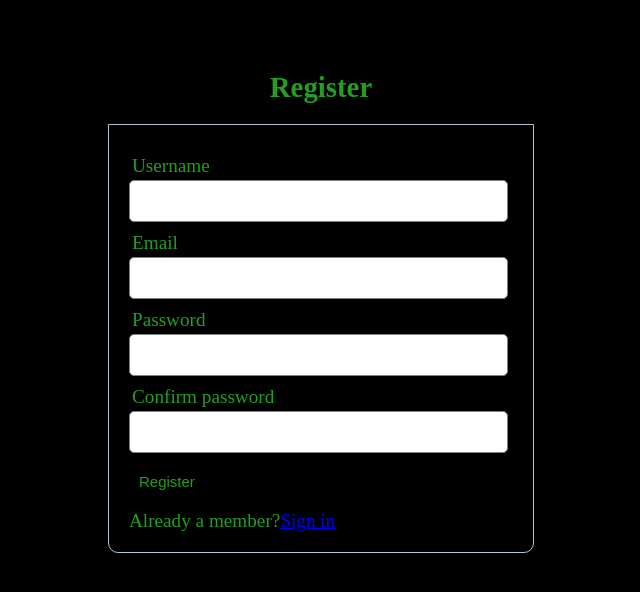
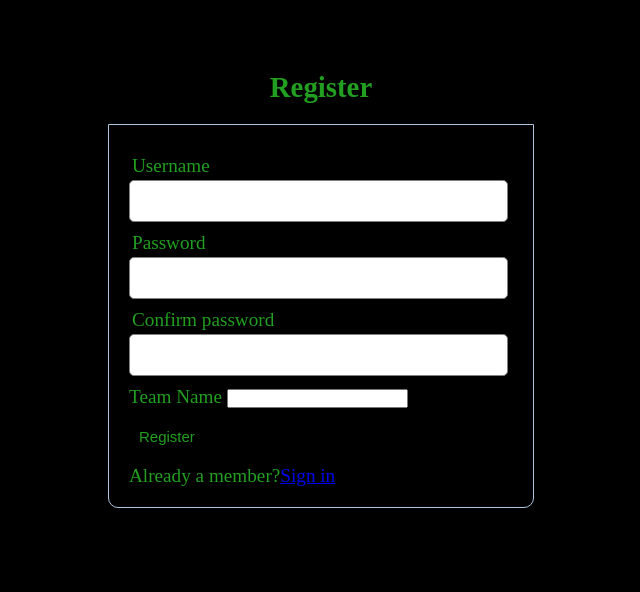
Before and after one commit to Daviid1010/TeamProjectSemester3, a PHP site: page /PHP/register.php in a window 1280 px wide. Shown: the top 592 px of the page, without its empty margins (319-959 px from the left). Run offline with PHP 8.4, Linux system fonts and the light colour scheme; data that the repository does not hold is empty.

Commit message:
various changes to php files regarding login system, more work to done

```diff
--- a/PHP/register.php
+++ b/PHP/register.php
@@ -14,11 +14,7 @@
         <?php include('errors.php'); ?>
         <div class="input-group">
             <label>Username</label>
-            <input type="text" name="username" value="<?php echo $username; ?>">
-        </div>
-        <div class="input-group">
-            <label>Email</label>
-            <input type="email" name="email" value="<?php echo $email; ?>">
+            <input type="text" name="username">
         </div>
         <div class="input-group">
             <label>Password</label>
@@ -26,7 +22,12 @@
         </div>
         <div class="input-group">
             <label>Confirm password</label>
-            <input type="password_2">
+            <input type="password" name="password_2">
+        </div class="input-group">
+            <label>Team Name</label>
+            <input type="text" name="team">
+        <div>
+
         </div>
         <div class="input-group">
             <button type="submit" class="btn" name="reg_user">Register</button>
--- a/PHP/server.php
+++ b/PHP/server.php
@@ -2,13 +2,12 @@
 session_start();
 
 // initializing variables
-$username = "";
-$host="127.0.0.1";
+$host="localhost";
 $port=3306;
 $socket="";
 $user="root";
-$password="";
-$dbname="";
+$password="password";
+$dbname="fantasy_rugby";
 
 $con = new mysqli($host, $user, $password, $dbname, $port, $socket)
 or die ('Could not connect to the database server' . mysqli_connect_error());
@@ -17,7 +16,7 @@ or die ('Could not connect to the database server' . mysqli_connect_error());
 $errors = array();
 
 // connect to the database
-$db = mysqli_connect('localhost', 'root', '', 'registration');
+$db = mysqli_connect('localhost', 'root', 'password', 'fantasy_rugby');
 
 // REGISTER USER
 if (isset($_POST['reg_user'])) {
@@ -26,6 +25,7 @@ if (isset($_POST['reg_user'])) {
     //$email = mysqli_real_escape_string($db, $_POST['email']);
     $password_1 = mysqli_real_escape_string($db, $_POST['password_1']);
     $password_2 = mysqli_real_escape_string($db, $_POST['password_2']);
+    $team = mysqli_real_escape_string($db, $_POST['team']);
 
     // validate count errors
     if (empty($username)) { array_push($errors, "Username is required"); }
@@ -55,8 +55,19 @@ if (isset($_POST['reg_user'])) {
     if (count($errors) == 0) {
         $password = md5($password_1);//encrypt the password before saving in the database
 
-        $query = "INSERT INTO users (username, pword)
-  			  VALUES('$username', '$password')";
+
+        $queryteam = "INSERT INTO teams (TeamName) VALUES ('$team') ";
+        $queryteam2 = "SELECT TeamID FROM teams WHERE TeamName='$team'";
+
+        mysqli_query($db, $queryteam);
+
+
+        $teamres =  mysqli_query($db, $queryteam2);
+        $teamID = mysqli_fetch_assoc($teamres)['TeamID'];
+        echo mysqli_fetch_assoc($teamres)['TeamID'];
+
+        $query = "INSERT INTO users (username, pword, score, TeamID)
+  			  VALUES('$username', '$password',100, $teamID)";
         mysqli_query($db, $query);
         $_SESSION['username'] = $username;
         $_SESSION['success'] = "You are now logged in";
```
Also changed, not shown: index.php (renamed from index.html).
